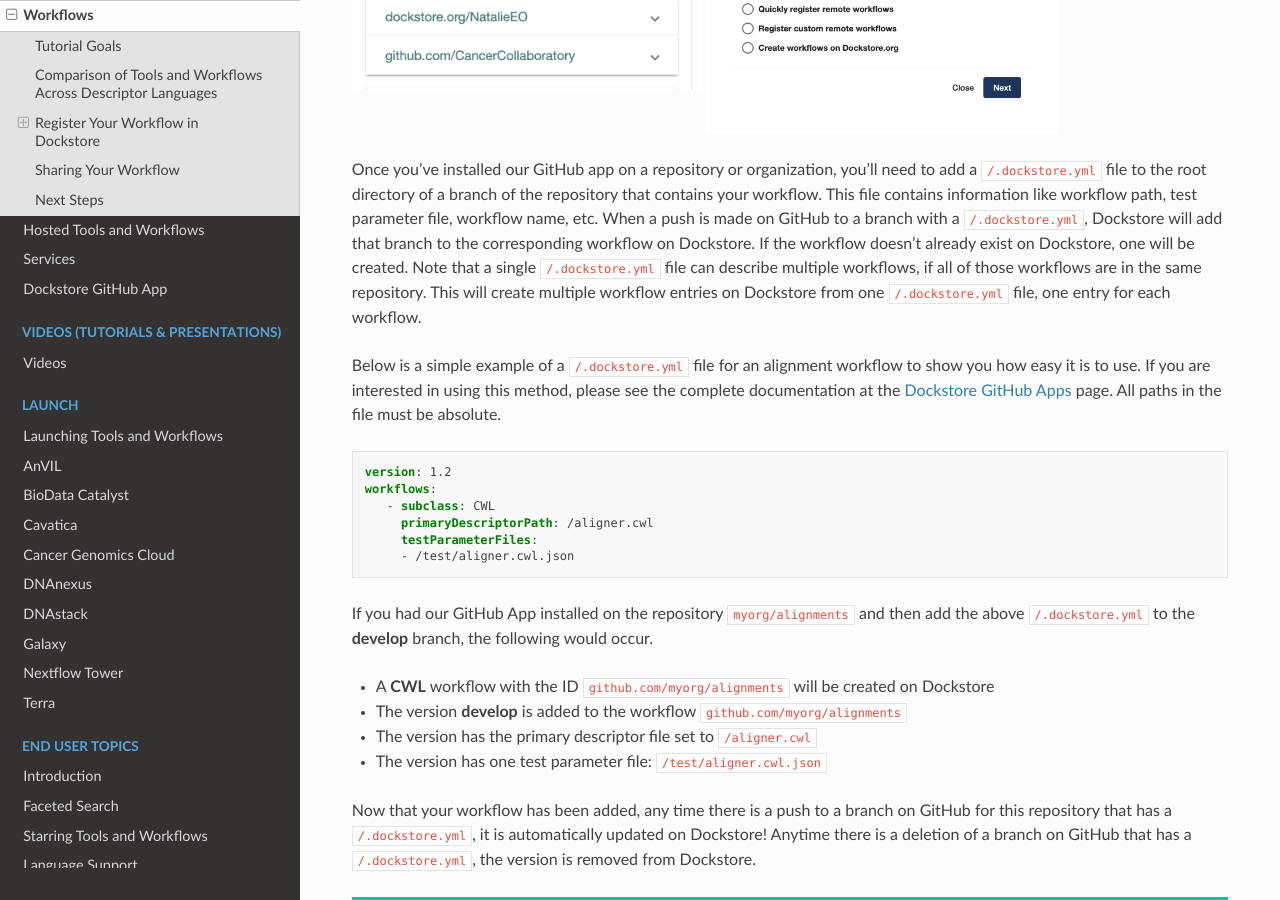
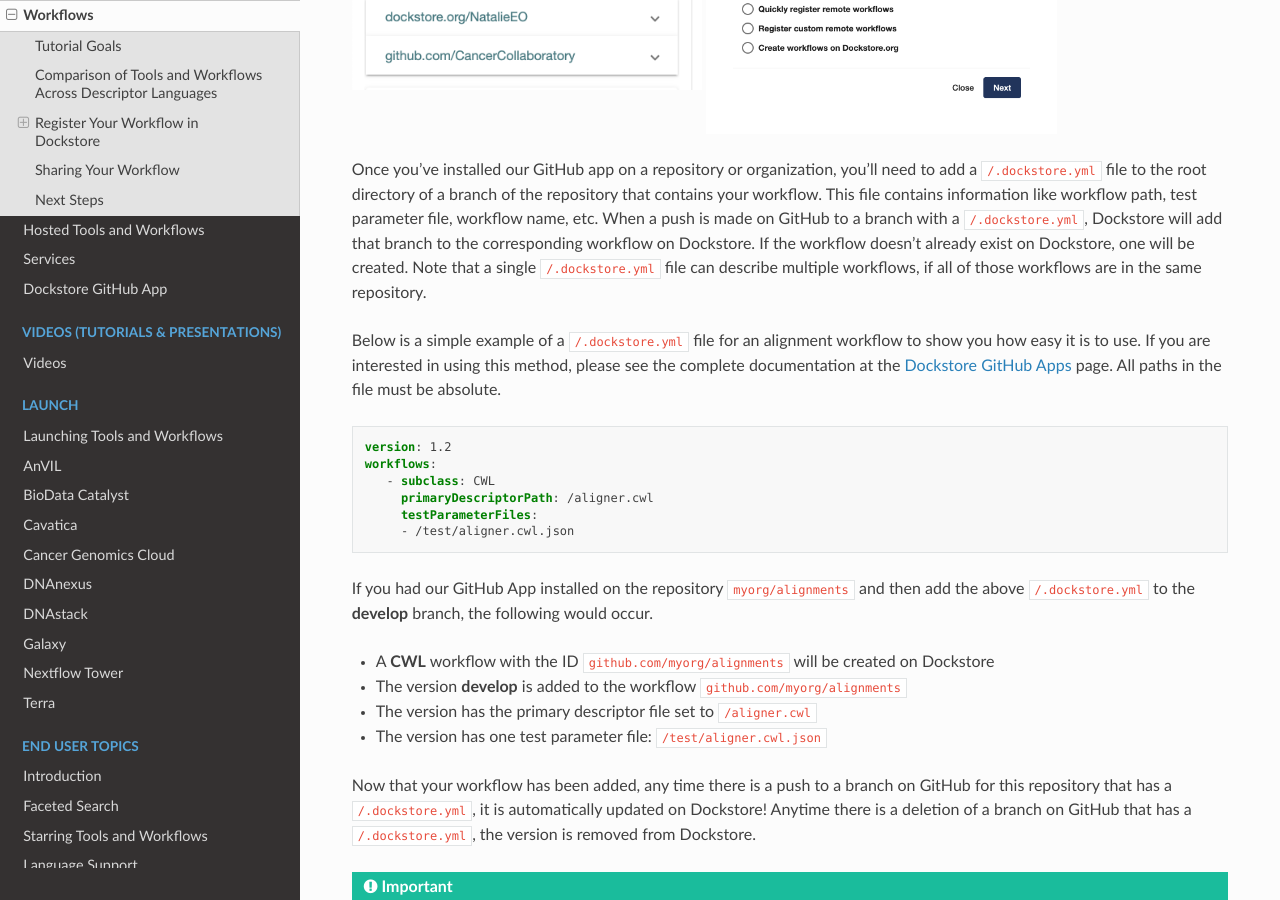
Before and after one commit to dockstore/dockstore-documentation, a Sphinx documentation site: the page built from docs/getting-started/dockstore-workflows.rst, in a window 1280 px wide and 900 px high, scrolled down 2837 px. Built offline with Sphinx 7.4.7 and the Read the Docs theme 2.0.0, drawn with Linux system fonts in a browser that asks for light colours.

Commit message:
Charles' suggestions

```diff
--- a/docs/assets/templates/.dockstore.yml
+++ b/docs/assets/templates/.dockstore.yml
@@ -8,7 +8,6 @@
   name:
 
   # Optional array of authorship information, requires at least the name of each author.
-  # Note that just using "author" as a singular string is deprecated as of 1.2
   authors:
     - name:
       orcid:
--- a/docs/getting-started/dockstore-workflows.rst
+++ b/docs/getting-started/dockstore-workflows.rst
@@ -132,7 +132,7 @@
 the root directory of a branch of the repository that contains your workflow. This file contains information like
 workflow path, test parameter file, workflow name, etc. When a push is made on GitHub to a branch
 with a ``/.dockstore.yml``, Dockstore will add that branch to the corresponding workflow on Dockstore. If the
-workflow doesn't already exist on Dockstore, one will be created. Note that a single ``/.dockstore.yml`` file can describe multiple workflows, if all of those workflows are in the same repository. This will create multiple workflow entries on Dockstore from one ``/.dockstore.yml`` file, one entry for each workflow.
+workflow doesn't already exist on Dockstore, one will be created. Note that a single ``/.dockstore.yml`` file can describe multiple workflows, if all of those workflows are in the same repository.
 
 Below is a simple example of a ``/.dockstore.yml`` file
 for an alignment workflow to show you how easy it is to use. If you are interested in using this method, please see the
```
